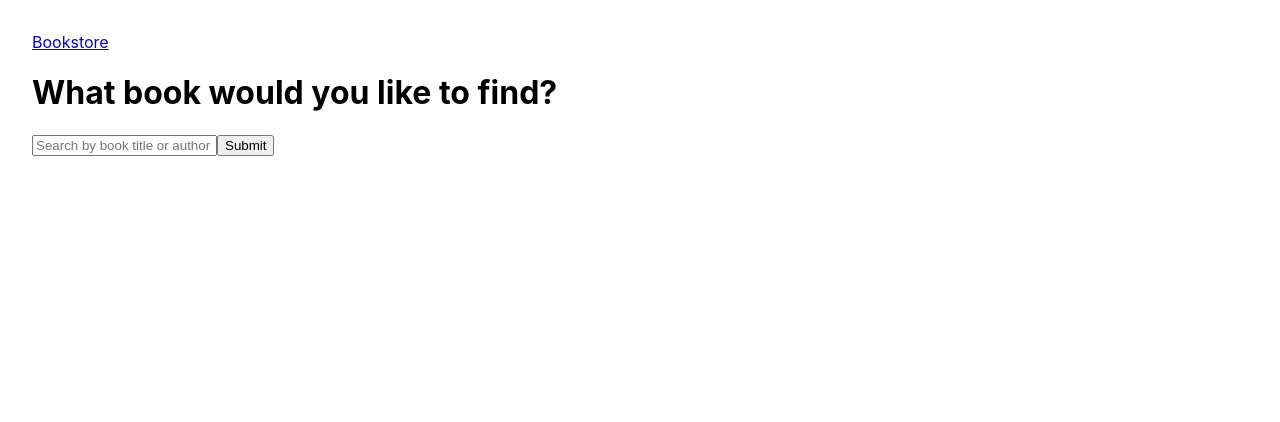
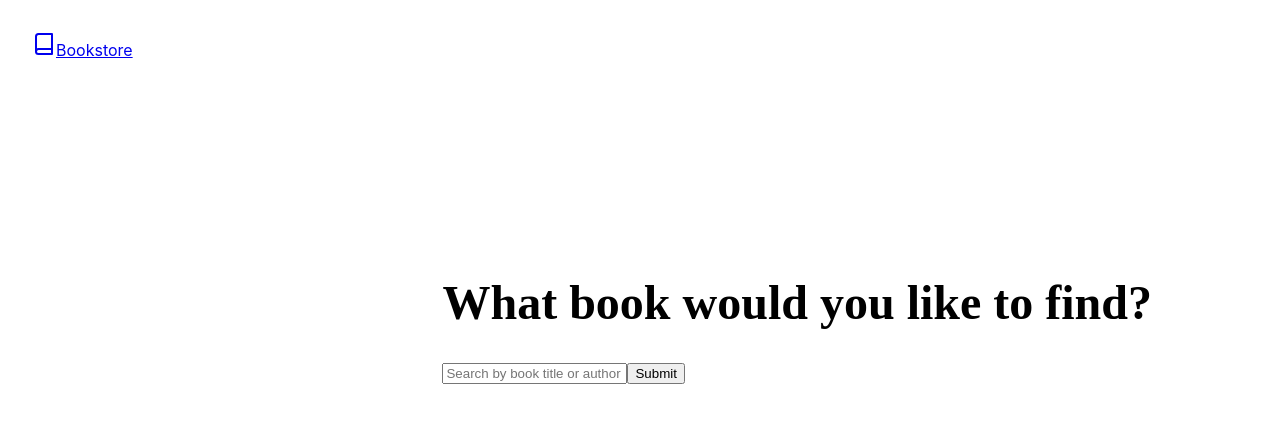
Before and after one commit to mistyhx/finding-books, a React (Create React App) app: page / in a window 1280 px wide. Shown: the top 422 px of the page. Built offline with nearby package versions, Linux system fonts and the light colour scheme.

Commit message:
positioned the search-page elements

```diff
--- a/package.json
+++ b/package.json
@@ -16,6 +16,7 @@
     "prettier": "^2.0.5",
     "react": "^16.13.1",
     "react-dom": "^16.13.1",
+    "react-feather": "^2.0.8",
     "react-scripts": "3.4.1"
   },
   "scripts": {
--- a/src/App.css
+++ b/src/App.css
@@ -1,3 +1,41 @@
+html,
+body {
+  margin: 0;
+  padding: 0;
+}
+
+* {
+  box-sizing: border-box;
+}
+
 .App {
+  margin: 0;
   padding: 2rem;
+  height: 100vh;
+  display: flex;
+  flex-direction: column;
 }
+
+.logo {
+  display: inline-block;
+}
+
+.main {
+  width: 100%;
+  height: 100%;
+}
+.search-page {
+  float: right;
+  margin: 0 6rem;
+  margin-top: 15%;
+}
+
+h1,
+h2,
+h3 {
+  font-family: "Didot", cursive;
+}
+
+h1 {
+  font-size: 3rem;
+}
--- a/src/App.js
+++ b/src/App.js
@@ -1,5 +1,6 @@
 import React from "react";
 import "./App.css";
+import { Book } from "react-feather";
 import SearchPage from "./components/SearchPage";
 import { Router, Link } from "@reach/router";
 import ResultPage from "./components/ResultPage";
@@ -7,10 +8,13 @@ import ResultPage from "./components/ResultPage";
 function App() {
   return (
     <div className="App">
-      <Link to="/">
-        <div className="logo">Bookstore</div>
-      </Link>
-      <Router>
+      <div className="logo">
+        <Link to="/">
+          <Book size={24} />
+          <span>Bookstore</span>
+        </Link>
+      </div>
+      <Router className="main">
         <SearchPage path="/" />
         <ResultPage path="/results" />
       </Router>
--- a/src/components/SearchPage/index.js
+++ b/src/components/SearchPage/index.js
@@ -4,7 +4,7 @@ import { navigate } from "@reach/router";
 const SearchPage = () => {
   const [term, setTerm] = useState("");
   return (
-    <div>
+    <div className="search-page">
       <h1>What book would you like to find? </h1>
       <form
         onSubmit={e => {
```
Also changed, not shown: 1 other file (tests, documents, lock files or other folders).
